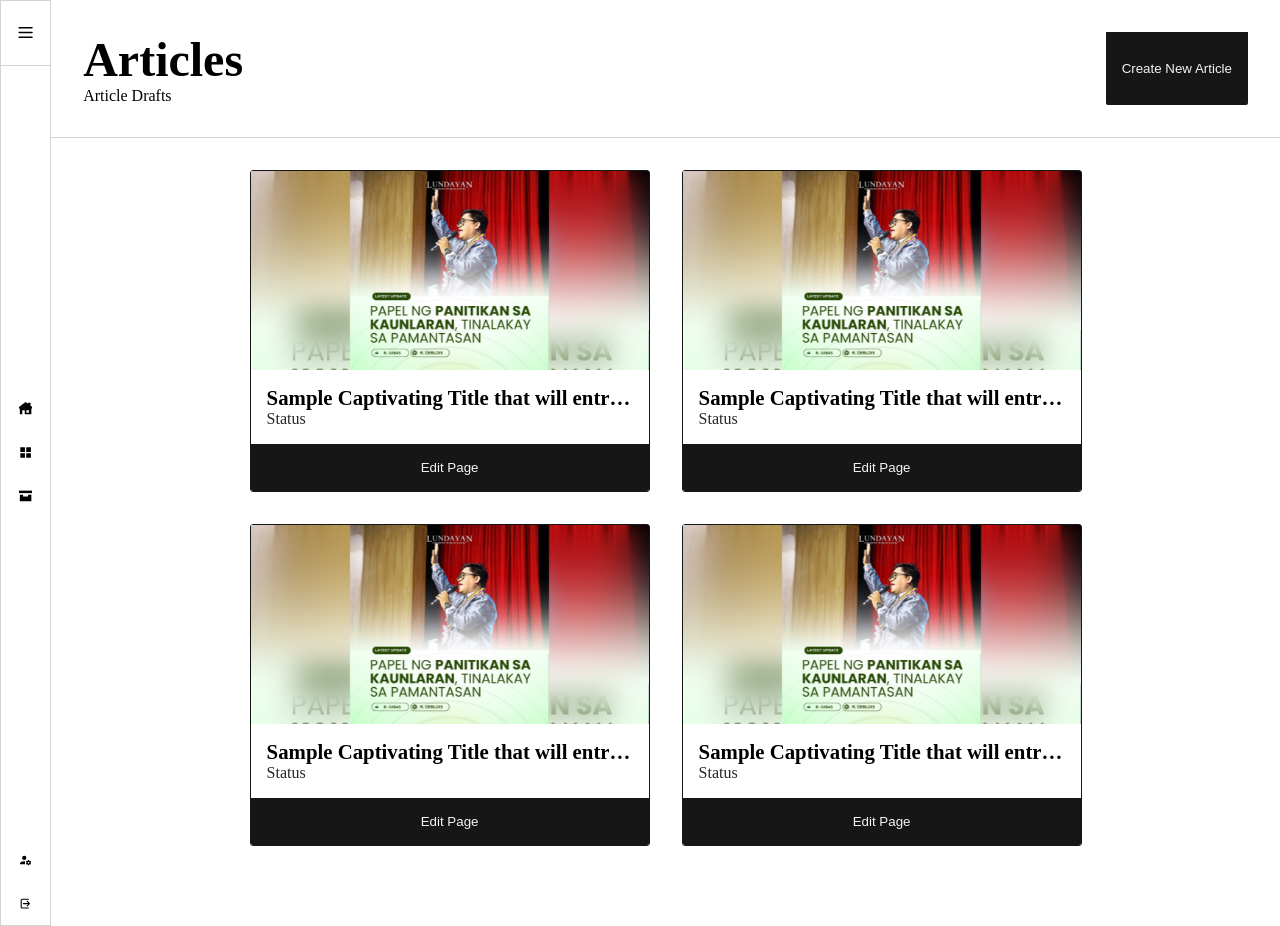
After one commit to klarrrr/G16-CMS, a PHP site: page /add-article-page.php in a window 1280 px wide. The commit adds this page. Run offline with PHP 8.4, Linux system fonts and the light colour scheme; some web fonts are replaced.

Commit message:
In Progress Article Page

```diff
--- /dev/null
+++ b/add-article-page.php
@@ -0,0 +1,83 @@
+<!DOCTYPE html>
+<html lang="en">
+
+<head>
+    <meta charset="UTF-8">
+    <meta name="viewport" content="width=device-width, initial-scale=1.0">
+    <title>Contento : Add Article Page</title>
+    <link rel="stylesheet" href="styles.css">
+    <link rel="stylesheet" href="cms-preview-styles.css">
+    <script src="https://code.jquery.com/jquery-3.7.1.js" integrity="sha256-eKhayi8LEQwp4NKxN+CfCh+3qOVUtJn3QNZ0TciWLP4=" crossorigin="anonymous"></script>
+</head>
+
+<body class="body">
+    <div class="float-cards" style='display: none;'></div>
+    <!-- ACTUAL NAV OF CMS WEBSITE -->
+    <div class="left-editor-container">
+        <?php include 'editor-nav.php'; ?>
+    </div>
+    <div class="right-editor-container">
+        <div class="main-page" id='main-page'>
+            <div class="add-article-title-container">
+                <div class="article-page-title">
+                    <h1>Articles</h1>
+                    <p>Article Drafts</p>
+                </div>
+                <button class='article-add-article-button'>Create New Article</button>
+            </div>
+            <div class="articles-boxes-container">
+                <div class="article-box">
+                    <div class="article-img-container">
+                        <img src="upload-images/PPK1.jpg" alt="" class='article-image-preview'>
+                    </div>
+                    <div class="article-title-status-container">
+                        <h2>Sample Captivating Title that will entrap you</h2>
+                        <h3>Status</h3>
+                    </div>
+                    <button class='edit-article-button'>Edit Page</button>
+                </div>
+                <div class="article-box">
+                    <div class="article-img-container">
+                        <img src="upload-images/PPK1.jpg" alt="" class='article-image-preview'>
+                    </div>
+                    <div class="article-title-status-container">
+                        <h2>Sample Captivating Title that will entrap you</h2>
+                        <h3>Status</h3>
+                    </div>
+                    <button class='edit-article-button'>Edit Page</button>
+                </div>
+                <div class="article-box">
+                    <div class="article-img-container">
+                        <img src="upload-images/PPK1.jpg" alt="" class='article-image-preview'>
+                    </div>
+                    <div class="article-title-status-container">
+                        <h2>Sample Captivating Title that will entrap you</h2>
+                        <h3>Status</h3>
+                    </div>
+                    <button class='edit-article-button'>Edit Page</button>
+                </div>
+                <div class="article-box">
+                    <div class="article-img-container">
+                        <img src="upload-images/PPK1.jpg" alt="" class='article-image-preview'>
+                    </div>
+                    <div class="article-title-status-container">
+                        <h2>Sample Captivating Title that will entrap you</h2>
+                        <h3>Status</h3>
+                    </div>
+                    <button class='edit-article-button'>Edit Page</button>
+                </div>
+            </div>
+            <!-- Include Font Settings Box -->
+            <?php include 'font-settings.php'; ?>
+            <!-- Include Color Settings Box -->
+            <?php include 'color-settings.php'; ?>
+        </div>
+    </div>
+    <!-- Script for Menu Button on Top Left -->
+    <script src="scripts/menu_button.js"></script>
+    <!-- Populate the Selection Input of all the pages -->
+    <!-- Design Dropdown -->
+    <script src="scripts/nav_panel_switcher.js"></script>
+</body>
+
+</html>
--- a/editor-nav.php
+++ b/editor-nav.php
@@ -6,11 +6,19 @@
     </div>
     <ul id='main-nav-items'>
         <li>
-            <a href="#">
+            <a href="editor.php">
                 <svg viewBox="0 0 16 16" fill="none" xmlns="http://www.w3.org/2000/svg">
                     <path fill-rule="evenodd" clip-rule="evenodd" d="M8 0L0 6V8H1V15H4V10H7V15H15V8H16V6L14 4.5V1H11V2.25L8 0ZM9 10H12V13H9V10Z" fill="#000000" />
                 </svg>
                 <p id='menu-home-button' style='display: none'>Home</p>
+            </a>
+        </li>
+        <li>
+            <a href="add-article-page.php">
+                <svg fill="#000000" viewBox="0 0 20 20" xmlns="http://www.w3.org/2000/svg">
+                    <path d="M2,9H9V2H2Zm9-7V9h7V2ZM2,18H9V11H2Zm9,0h7V11H11Z" />
+                </svg>
+                <p id='add-article-nav-button' style='display: none'>Articles</p>
             </a>
         </li>
         <li>
--- a/editor.php
+++ b/editor.php
@@ -4,7 +4,7 @@
     <head>
         <meta charset="UTF-8">
         <meta name="viewport" content="width=device-width, initial-scale=1.0">
-        <title>Content Management System</title>
+        <title>Contento : Dashboard Page</title>
         <link rel="stylesheet" href="styles.css">
         <link rel="stylesheet" href="cms-preview-styles.css">
         <script src="https://code.jquery.com/jquery-3.7.1.js" integrity="sha256-eKhayi8LEQwp4NKxN+CfCh+3qOVUtJn3QNZ0TciWLP4=" crossorigin="anonymous"></script>
@@ -23,9 +23,6 @@
                 <div class="edit-page-details">
                     <!-- CHOOSE PAGE CONTAINER -->
                     <div class="choose-page-container">
-                        <!-- CHOOSE PAGE BOX -->
-                        <select name="" id="select-pages" title="select-page"></select>
-                        <!-- ADD PAGE BTN -->
                         <button id="add-article-page-btn">Add Article</button>
                         <!-- <button id="add-element-btn">Add Element</button> -->
                     </div>
--- a/scripts/menu_button.js
+++ b/scripts/menu_button.js
@@ -8,11 +8,12 @@ const menuButtonContainer = document.getElementById('menu-button-container');
 
 const home = document.getElementById('menu-home-button');
 const archive = document.getElementById('menu-archive-button');
+const addArticle = document.getElementById('add-article-nav-button')
 
 const accountSettings = document.getElementById('menu-account-settings-button');
 const signOut = document.getElementById('menu-sign-out-button');
 
-const pArray = [home, archive, accountSettings, signOut];
+const pArray = [home, archive, addArticle, accountSettings, signOut];
 
 const mainPage = document.getElementById('main-page');
 
@@ -34,9 +35,6 @@ menuBurgir.addEventListener('click', () => {
             element.style.width = 'auto';
         });
 
-        secondNav.style.width = '90%';
-        previewBox.style.width = '84%';
-
     } else {
         menu.style.width = '4vw';
         menu.style.alignItems = 'center';
@@ -51,7 +49,9 @@ menuBurgir.addEventListener('click', () => {
             element.style.width = '100%';
         });
 
-        secondNav.style.width = '96%';
-        previewBox.style.width = '96%';
+
     }
 });
+
+
+document.createElement()
--- a/styles.css
+++ b/styles.css
@@ -1,6 +1,16 @@
 @font-face {
     font-family: "boldonse";
     src: url(font/Boldonse-Regular.ttf);
+}
+
+@font-face {
+    font-family: 'main';
+    src: url(font/NanumMyeongjo-Regular.ttf);
+}
+
+@font-face {
+    font-family: 'sub';
+    src: url(font/NanumGothic-Regular.ttf);
 }
 
 html {
@@ -30,7 +40,7 @@ body {
 
 nav {
     display: flex;
-    width: 96%;
+    width: 100%;
     padding: 0px 10px;
     border-bottom: 1px solid lightgray;
     height: 7vh;
@@ -74,9 +84,7 @@ nav h1 {
 
 /* Left Editor Container */
 
-.left-editor-container {
-    width: 100%;
-}
+.left-editor-container {}
 
 /* Right Editor Container */
 
@@ -101,7 +109,7 @@ nav h1 {
 .off-screen-menu #menu-button-container {
     padding: 15px;
     border-bottom: 1px solid lightgray;
-    height: 6.9vh;
+    height: 7vh;
     width: 100%;
     display: flex;
     align-items: center;
@@ -175,9 +183,9 @@ nav h1 {
 /* Main Page */
 
 .main-page {
-    width: 100vw;
-    display: grid;
-    grid-template-columns: 25% 75%;
+    width: 100%;
+    display: flex;
+    flex-direction: column;
     height: 94vh;
 }
 
@@ -254,7 +262,7 @@ nav h1 {
     resize: none;
 }
 
-.element-edit-group > :nth-child(2n) {
+.element-edit-group> :nth-child(2n) {
     padding: 10px;
 }
 
@@ -325,7 +333,7 @@ nav h1 {
     color: white;
 }
 
-#second-nav li:hover > .dropdown-menu {
+#second-nav li:hover>.dropdown-menu {
     display: flex;
 }
 
@@ -338,8 +346,13 @@ nav h1 {
 }
 
 @keyframes spin {
-    0% { transform: rotate(0deg); }
-    100% { transform: rotate(360deg); }
+    0% {
+        transform: rotate(0deg);
+    }
+
+    100% {
+        transform: rotate(360deg);
+    }
 }
 
 /* No Content Message */
@@ -439,3 +452,107 @@ nav h1 {
     border: 2px solid #3498db;
     background-color: #e0f7fa;
 }
+
+.add-article-title-container {
+    padding: 2rem;
+    border-bottom: 1px solid lightgray;
+    display: flex;
+    justify-content: space-between;
+}
+
+.add-article-title-container h1 {
+    font-family: 'main';
+    font-size: 3rem;
+}
+
+.article-add-article-button {
+    padding: 1rem;
+    background: #161616;
+    color: #f4f4f4;
+    border: none;
+    border-bottom-left-radius: 2px;
+    border-bottom-right-radius: 2px;
+    cursor: pointer;
+}
+
+.add-article-title-container p {
+    font-family: 'sub';
+}
+
+.articles-boxes-container {
+    display: grid;
+    grid-template-columns: repeat(auto-fill, 25em);
+    justify-content: center;
+    gap: 2rem;
+    padding: 2rem;
+    overflow-x: hidden;
+    overflow-y: scroll;
+}
+
+.article-box {
+    display: flex;
+    flex-direction: column;
+    border: 1px solid #161616;
+    /* padding: 2rem; */
+
+    border-radius: 3px;
+}
+
+.article-box:hover {
+    transform: scale(1.02);
+}
+
+.article-img-container {
+    display: flex;
+    background-image: url(upload-images/PPK1.jpg);
+    background-repeat: none;
+    background-size: cover;
+    background-position-y: center;
+}
+
+.article-image-preview {
+    object-fit: contain;
+    width: 100%;
+    aspect-ratio: 2/1;
+    -webkit-backdrop-filter: blur(10px);
+    backdrop-filter: blur(15px);
+}
+
+.article-box h2 {
+    font-family: 'sub';
+    font-size: 1.3rem;
+    font-weight: 900;
+    line-clamp: 1;
+    overflow: hidden;
+    white-space: nowrap;
+    text-overflow: ellipsis;
+}
+
+.article-box h3 {
+    font-family: 'sub';
+    font-size: 1em;
+    color: #262626;
+    font-weight: lighter;
+}
+
+.article-title-status-container {
+    display: flex;
+    flex-direction: column;
+    padding: 1rem;
+
+    justify-content: center;
+}
+
+.edit-article-button {
+    padding: 1rem;
+    background: #161616;
+    color: #f4f4f4;
+    border: none;
+    border-bottom-left-radius: 2px;
+    border-bottom-right-radius: 2px;
+    cursor: pointer;
+}
+
+.edit-article-button:hover {
+    background-color: #262626;
+}
```
Also changed, not shown: 2 other files.
